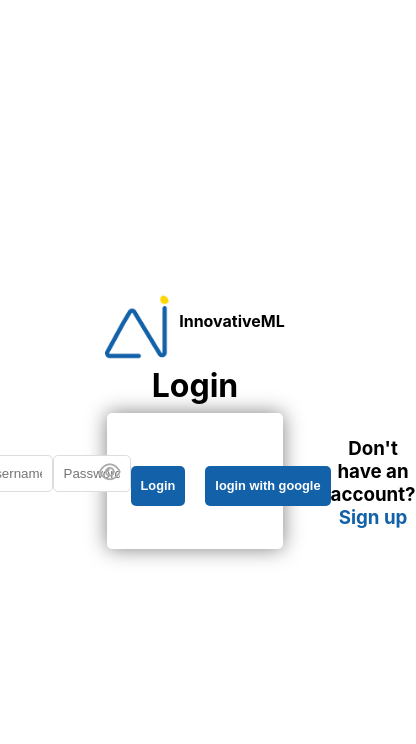
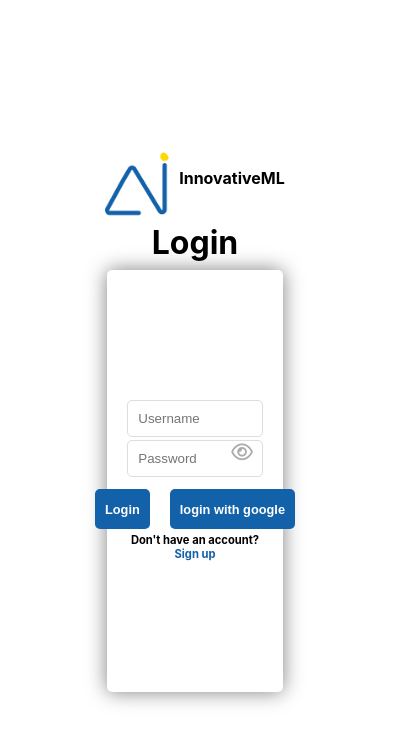
Before and after one commit to AhmadSerhall/innovativeML, a React (Create React App) app in the folder frontend/: page /login in a window 390 px wide. Shown: the top 744 px of the page, 416 px wide, since content can reach past the window. Built offline with nearby package versions, Linux system fonts and the light colour scheme.

Commit message:
made the login screen responsive

```diff
--- a/frontend/src/pages/Login/style.css
+++ b/frontend/src/pages/Login/style.css
@@ -4,12 +4,6 @@
     align-items: center;
     justify-content: center;
     height: 100vh;
-     /* background-image: url(../../assets/bg2.avif);  */
-     /* background-color: #284c6d;  */
-    /* background-repeat:no-repeat;
-    background-position:top;
-    background-size: contain;
-    object-fit: cover;  */
   }
   .login-title{
     margin-bottom: 2%;
@@ -39,9 +33,6 @@
   .button-container{
     gap:20px;
   }
- /* .button-container .custom-button{
-  width:40%;
- } */
 
 .google-signin-button {
   background-color: #1261A9;
@@ -57,3 +48,52 @@
 .google-signin-button:hover {
   background-color: #1c3aa9;
 }
+@media (max-width:768px){
+  .login-form {
+    display: flex;
+    flex-direction: column;
+    align-items: center;
+    justify-content: center;
+    height: 50vh;
+  }
+  .login-form .custom-input {
+    width:100%;
+    margin-bottom:2%
+  }
+  .login-form .custom-button{
+    font-size:0.8rem;
+
+  }
+}
+@media (max-width:700px){
+  .login-form {
+    display: flex;
+    flex-direction: column;
+    align-items: center;
+    justify-content: center;
+    height: 50vh;
+  }
+  .login-form .custom-input {
+    width:100%;
+    margin-bottom:2%
+  }
+  .login-form h3{
+    font-size:0.9rem;
+  }
+  @media (max-width:600px){
+    .login-form {
+      display: flex;
+      flex-direction: column;
+      align-items: center;
+      justify-content: center;
+      height: 50vh;
+    }
+    .login-form .custom-input {
+      width:100%;
+      margin-bottom:2%
+    }
+    .login-form h3{
+      font-size:0.7rem;
+    }
+  }
+}
```
